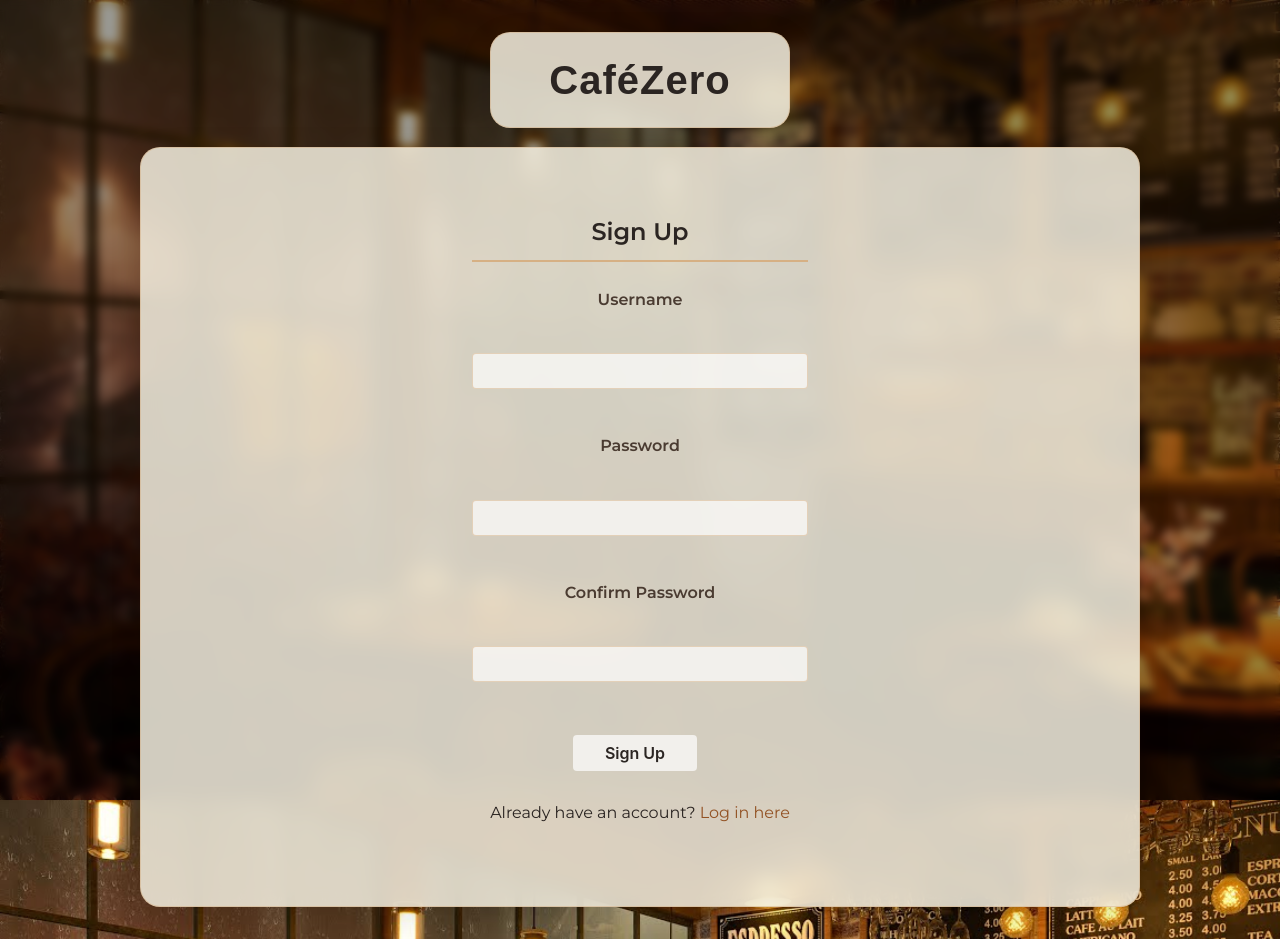
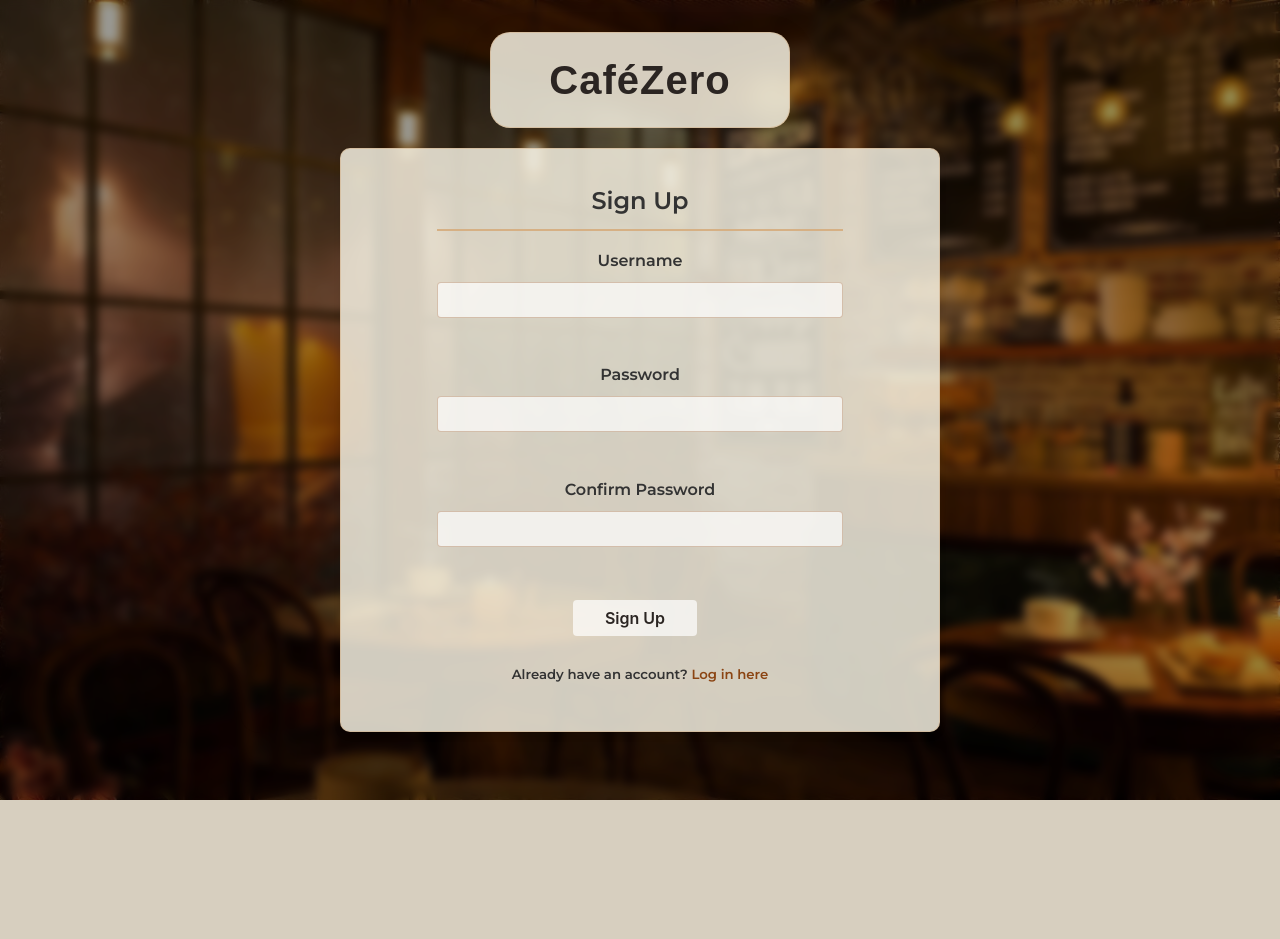
Before and after one commit to AyushZero/cafe-management-SQL, a Flask app: page /signup in a window 1280 px wide. After the commit the page ends 800 px from the top, so only its background shows below. Run offline with Flask 3, Linux system fonts and the light colour scheme; some web fonts are replaced.

Commit message:
Minor bug fixes.

```diff
--- a/templates/signup.html
+++ b/templates/signup.html
@@ -3,25 +3,39 @@
 {% block title %}Sign Up{% endblock %}
 
 {% block content %}
-<div class="signup-container">
+<div class="signup-container cardx">
   <h2>Sign Up</h2>
   <form method="post">
-    <label for="username">Username</label><br>
+    <label for="username">Username</label>
     <input type="text" id="username" name="username" required><br>
 
-    <label for="password">Password</label><br>
+    <label for="password">Password</label>
     <input type="password" id="password" name="password" required><br>
 
-    <label for="confirm_password">Confirm Password</label><br>
+    <label for="confirm_password">Confirm Password</label>
     <input type="password" id="confirm_password" name="confirm_password" required><br>
 
     <input type="submit" value="Sign Up">
   </form>
   <br>
-  <p>Already have an account? <a href="{{ url_for('login') }}">Log in here</a></p>
+  <h5><p>Already have an account? <a href="{{ url_for('login') }}">Log in here</a></p></h5>
 </div>
 
 <style>
+
+.main-content {
+            width: 100%;
+            max-width: 800px;
+            background: rgba(245, 240, 225, 0);
+            border-radius: 20px;
+            padding: 0rem;
+            backdrop-filter: blur(0px);
+            -webkit-backdrop-filter: blur(0px);
+            border: 1px solid rgba(214, 176, 132, 0);
+            box-shadow: 0 8px 32px 0 rgba(0, 0, 0, 0);
+            position: relative;
+        }
+
 .signup-container {
     max-width: 400px;
     margin: 0 auto;
@@ -29,19 +43,25 @@
     text-align: center;
 }
 
+.signup-container h2 {
+    margin-bottom: 1rem;
+    color: #333;
+}
+
 .signup-container input[type="text"],
 .signup-container input[type="password"] {
     width: 100%;
     padding: 0.5rem;
     margin: 0.5rem 0 1rem;
-    border: 1px solid rgba(214, 176, 132, 0.5);
+    border: 1px solid rgba(139, 69, 19, 0.3);
     border-radius: 4px;
-    background: rgba(255, 255, 255, 0.7);
+    background: rgba(255, 255, 255, 0.9);
+    color: #333;
 }
 
 .signup-container input[type="submit"] {
     background: rgba(139, 69, 19, 0.9);
-    color: #f5f0e1;
+    color: #fff;
     padding: 0.5rem 2rem;
     border: none;
     border-radius: 4px;
@@ -56,12 +76,41 @@
 }
 
 .signup-container a {
-    color: rgba(139, 69, 19, 0.9);
+    color: #8B4513;
     text-decoration: none;
 }
 
 .signup-container a:hover {
     text-decoration: underline;
 }
+
+.cardx {
+    background: rgba(245, 240, 225, 0.85);
+    border-radius: 10px;
+    padding-right: 6rem;
+    padding-left: 6rem;
+    padding-top: 2rem;
+    padding-bottom: 2rem;
+    box-shadow: 0 4px 6px rgba(0, 0, 0, 0.1);
+    width: 100%;
+    max-width: 600px;
+    align-items: center;
+    backdrop-filter: blur(10px);
+    -webkit-backdrop-filter: blur(10px);
+    border: 1px solid rgba(214, 176, 132, 0.5);
+    height: auto;
+    min-height: 0;
+}
+
+form label {
+    display: block;
+    margin-bottom: 5px;
+    font-weight: 600;
+    color: #333;
+}
+
+h5 {
+    color: #333;
+}
 </style>
 {% endblock %}
```
Also changed, not shown: templates/login.html (+55 -9 lines).
